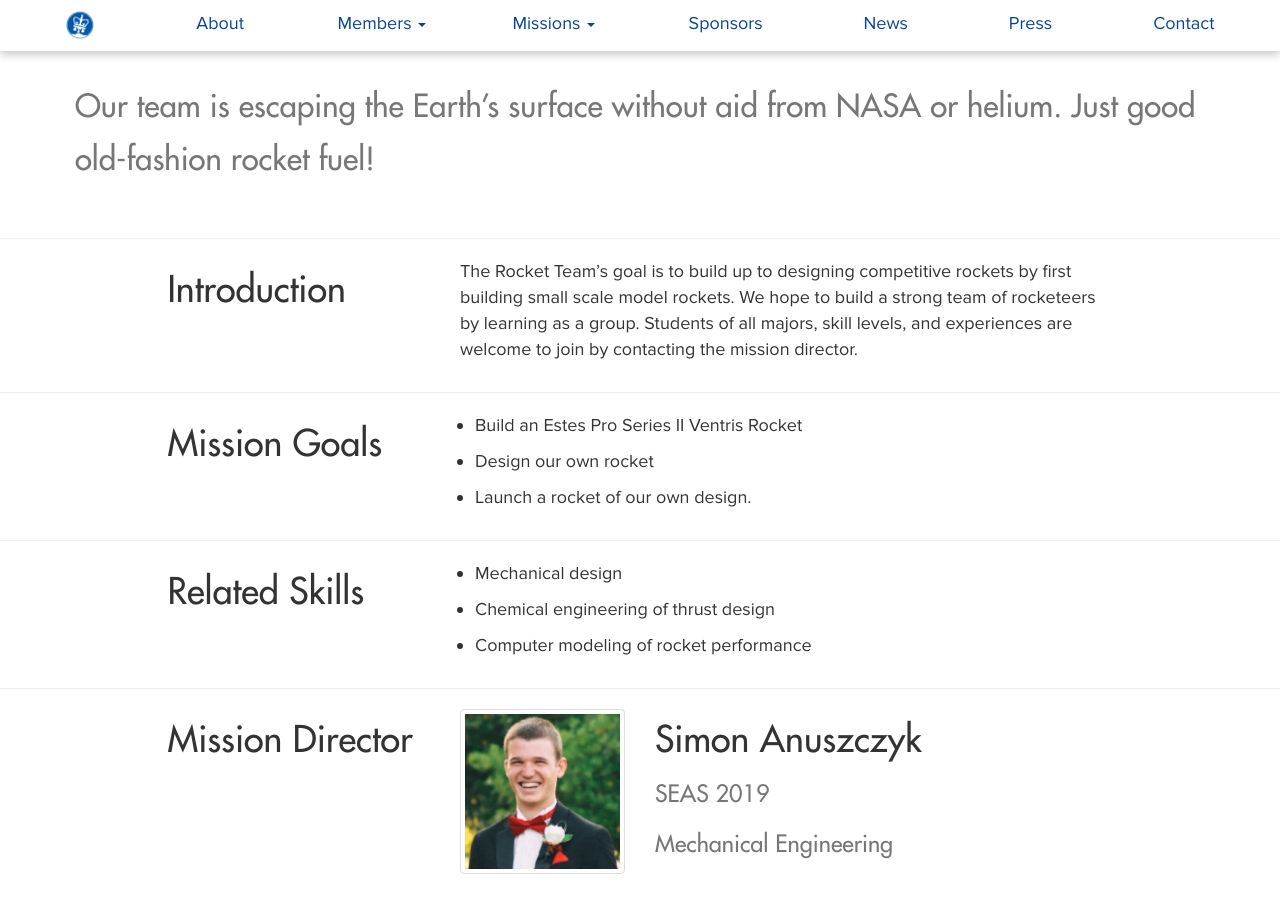
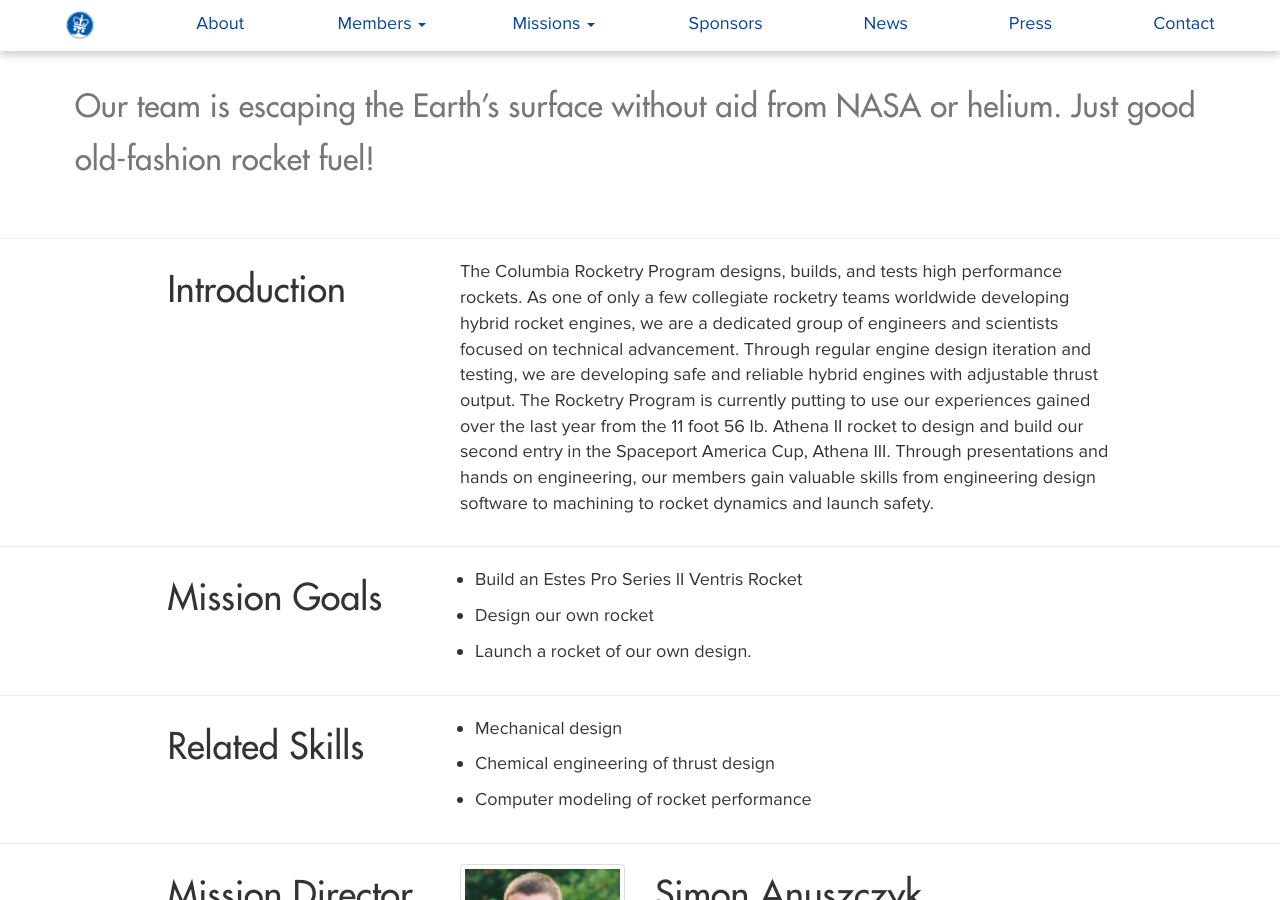
Before and after one commit to columbiaspace/columbiaspace.org, a Jekyll site: the page built from missions/mission-rockets.html, in a window 1280 px wide and 900 px high, scrolled down 950 px. Built offline with Jekyll 4.4.1, drawn with Linux system fonts in a browser that asks for light colours; nearby versions of some CDN libraries; comment, search, counter and statistics services are not loaded.

Commit message:
balloons and rockets mission updates

```diff
--- a/missions/mission-rockets.html
+++ b/missions/mission-rockets.html
@@ -9,7 +9,7 @@ imagecredit: "Photo: NASA"
 abstracttitle: "...Liftoff!"
 abstracttext: "Our team is escaping the Earth’s surface without aid from NASA or helium. Just good old-fashion rocket fuel!"
 
-introtext: "The Rocket Team’s goal is to build up to designing competitive rockets by first building small scale model rockets. We hope to build a strong team of rocketeers by learning as a group. Students of all majors, skill levels, and experiences are welcome to join by contacting the mission director."
+introtext: "The Columbia Rocketry Program designs, builds, and tests high performance rockets. As one of only a few collegiate rocketry teams worldwide developing hybrid rocket engines, we are a dedicated group of engineers and scientists focused on technical advancement. Through regular engine design iteration and testing, we are developing safe and reliable hybrid engines with adjustable thrust output. The Rocketry Program is currently putting to use our experiences gained over the last year from the 11 foot 56 lb. Athena II rocket to design and build our second entry in the Spaceport America Cup, Athena III. Through presentations and hands on engineering, our members gain valuable skills from engineering design software to machining to rocket dynamics and launch safety."
 
 goals: true
 goalstext: "Build an Estes Pro Series II Ventris Rocket;
```
Also changed, not shown: missions/mission-balloons.html (+6 -3 lines).
